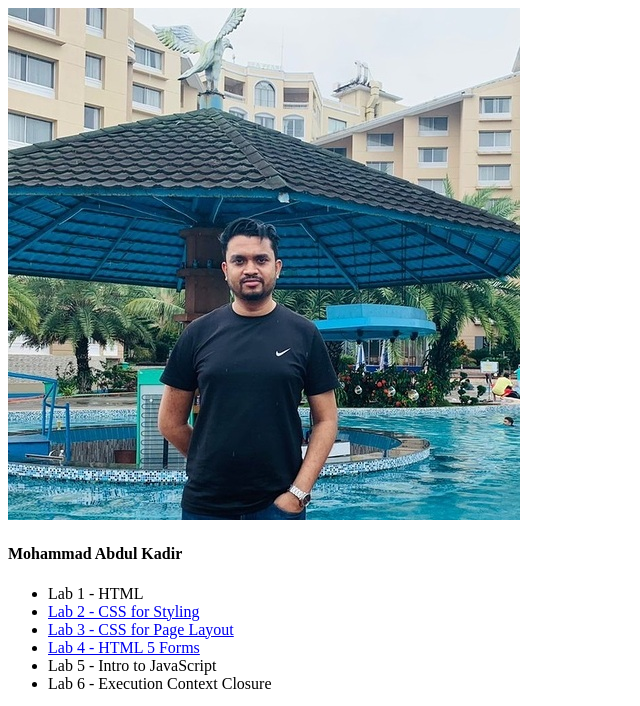
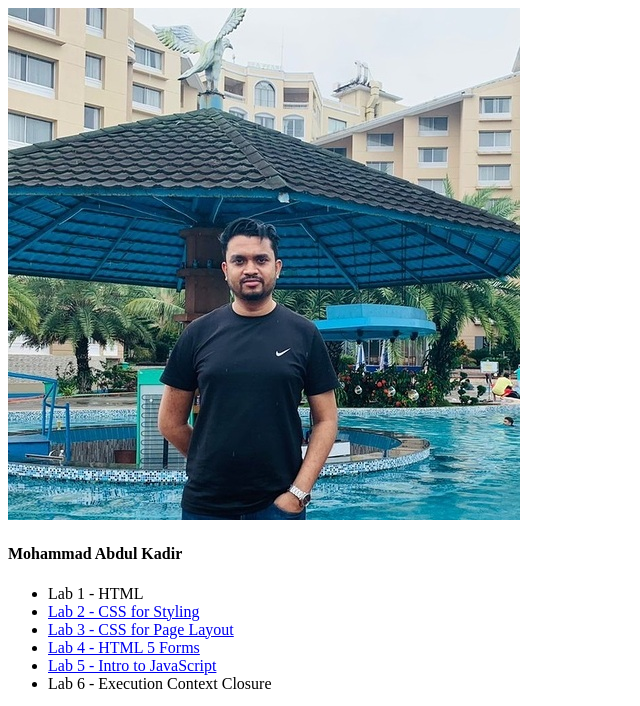
Before and after one commit to makrony1/wap4722.github.io, a plain HTML site: page index.html in a window 1280 px wide. Shown: the top 706 px of the page, without its empty margins (0-640 px from the left). Drawn offline with Linux system fonts and the light colour scheme.

Commit message:
Update index.html

```diff
--- a/index.html
+++ b/index.html
@@ -15,7 +15,7 @@
         <li><a href="Lab 2/aboutme.html">Lab 2 - CSS for Styling</a></li>
         <li><a href="Lab 3/layout.html">Lab 3 - CSS for Page Layout</a></li>
         <li><a href="Lab 4/form.html">Lab 4 - HTML 5 Forms</a> </li>
-        <li>Lab 5 - Intro to JavaScript</li>
+        <li> <a href="Lab 5/javascript.html">Lab 5 - Intro to JavaScript</a> </li>
         <li>Lab 6 - Execution Context Closure</li>
     </ul>
     <a href="https://validator.w3.org/nu/?doc=https%3A%2F%2Fmakrony1.github.io%2Fwap4722.github.io%2F">
```
